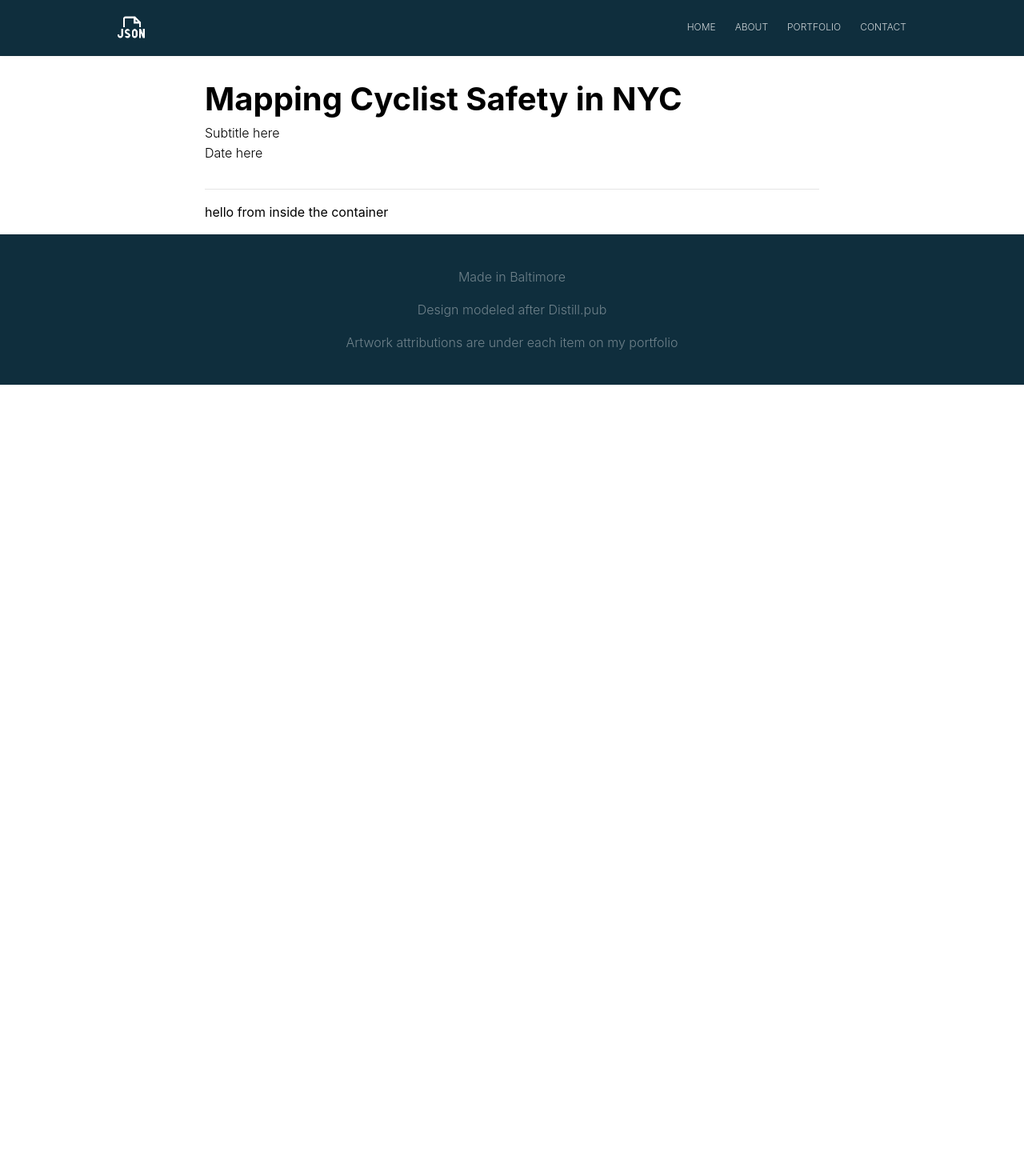
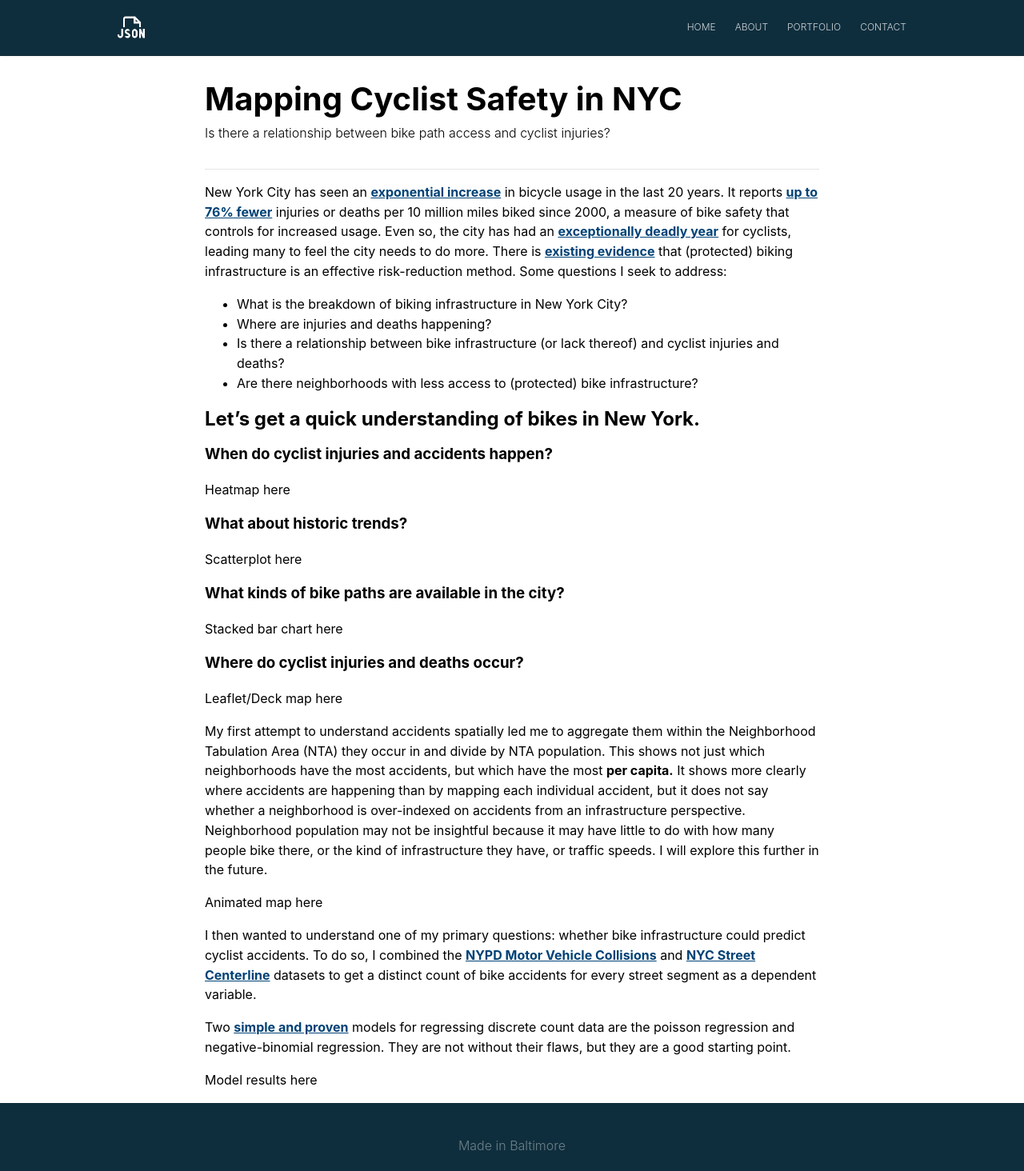
Before and after one commit to jbixon13/reactblog, a React (Create React App) app: page /articles/cyclist-safety in a window 1280 px wide. Shown: the top 1464 px of the page at 80% size. Before the commit the page ends 800 px from the top, so only its background shows below. Built offline with nearby package versions, Linux system fonts and the light colour scheme.

Commit message:
add cyclist article content

```diff
--- a/src/components/Blog/Posts/CycleNYC/CycleNYC.js
+++ b/src/components/Blog/Posts/CycleNYC/CycleNYC.js
@@ -10,10 +10,31 @@ export class CycleNYC extends Component {
                 <ArticleContainer>
                     <ArticleHeader>
                         <h1>Mapping Cyclist Safety in NYC</h1>
-                        <p>Subtitle here</p>
-                        <p>Date here</p>
+                        <p>Is there a relationship between bike path access and cyclist injuries?</p>
                     </ArticleHeader>
-                <p>hello from inside the container</p>
+                <p>
+                    New York City has seen an <a href='http://www.nyc.gov/html/dot/downloads/pdf/cycling-in-the-city.pdf'>exponential increase</a> in bicycle usage in the last 20 years. It reports <a href='https://www1.nyc.gov/html/dot/downloads/pdf/nyc-cycling-risk.pdf'>up to 76% fewer</a> injuries or deaths per 10 million miles biked since 2000, a measure of bike safety that controls for increased usage. Even so, the city has had an <a href='https://www.nytimes.com/2019/08/21/nyregion/bike-deaths-nyc.html'>exceptionally deadly year</a> for cyclists, leading many to feel the city needs to do more. There is <a href='https://ajph.aphapublications.org/doi/full/10.2105/AJPH.2012.300762?journalCode=ajph'>existing evidence</a>  that (protected) biking infrastructure is an effective risk-reduction method. Some questions I seek to address:
+                </p>
+                <ul>
+                    <li>What is the breakdown of biking infrastructure in New York City?</li>
+                    <li>Where are injuries and deaths happening?</li>
+                    <li>Is there a relationship between bike infrastructure (or lack thereof) and cyclist injuries and deaths?</li>
+                    <li>Are there neighborhoods with less access to (protected) bike infrastructure?</li>
+                </ul>
+                <h2>Let’s get a quick understanding of bikes in New York.</h2>
+                <h3>When do cyclist injuries and accidents happen?</h3>
+                <p>Heatmap here</p>
+                <h3>What about historic trends?</h3>
+                <p>Scatterplot here</p>
+                <h3>What kinds of bike paths are available in the city?</h3>
+                <p>Stacked bar chart here</p>
+                <h3>Where do cyclist injuries and deaths occur?</h3>
+                <p>Leaflet/Deck map here</p>
+                <p>My first attempt to understand accidents spatially led me to aggregate them within the Neighborhood Tabulation Area (NTA) they occur in and divide by NTA population. This shows not just which neighborhoods have the most accidents, but which have the most <strong>per capita.</strong> It shows more clearly where accidents are happening than by mapping each individual accident, but it does not say whether a neighborhood is over-indexed on accidents from an infrastructure perspective. Neighborhood population may not be insightful because it may have little to do with how many people bike there, or the kind of infrastructure they have, or traffic speeds. I will explore this further in the future.</p>
+                <p>Animated map here</p>
+                <p>I then wanted to understand one of my primary questions: whether bike infrastructure could predict cyclist accidents. To do so, I combined the <a href='https://data.cityofnewyork.us/Public-Safety/NYPD-Motor-Vehicle-Collisions-Crashes/h9gi-nx95'>NYPD Motor Vehicle Collisions</a> and <a href='https://data.cityofnewyork.us/City-Government/NYC-Street-Centerline-CSCL-/exjm-f27b'>NYC Street Centerline</a> datasets to get a distinct count of bike accidents for every street segment as a dependent variable.</p>
+                <p>Two <a href='https://www.researchgate.net/publication/222659783_The_Statistical_Analysis_of_Crash-Frequency_Data_A_Review_and_Assessment_of_Methodological_Alternatives'>simple and proven</a> models for regressing discrete count data are the poisson regression and negative-binomial regression. They are not without their flaws, but they are a good starting point.</p>
+                <p>Model results here</p>
                 </ArticleContainer>
             </div>
         )
```
